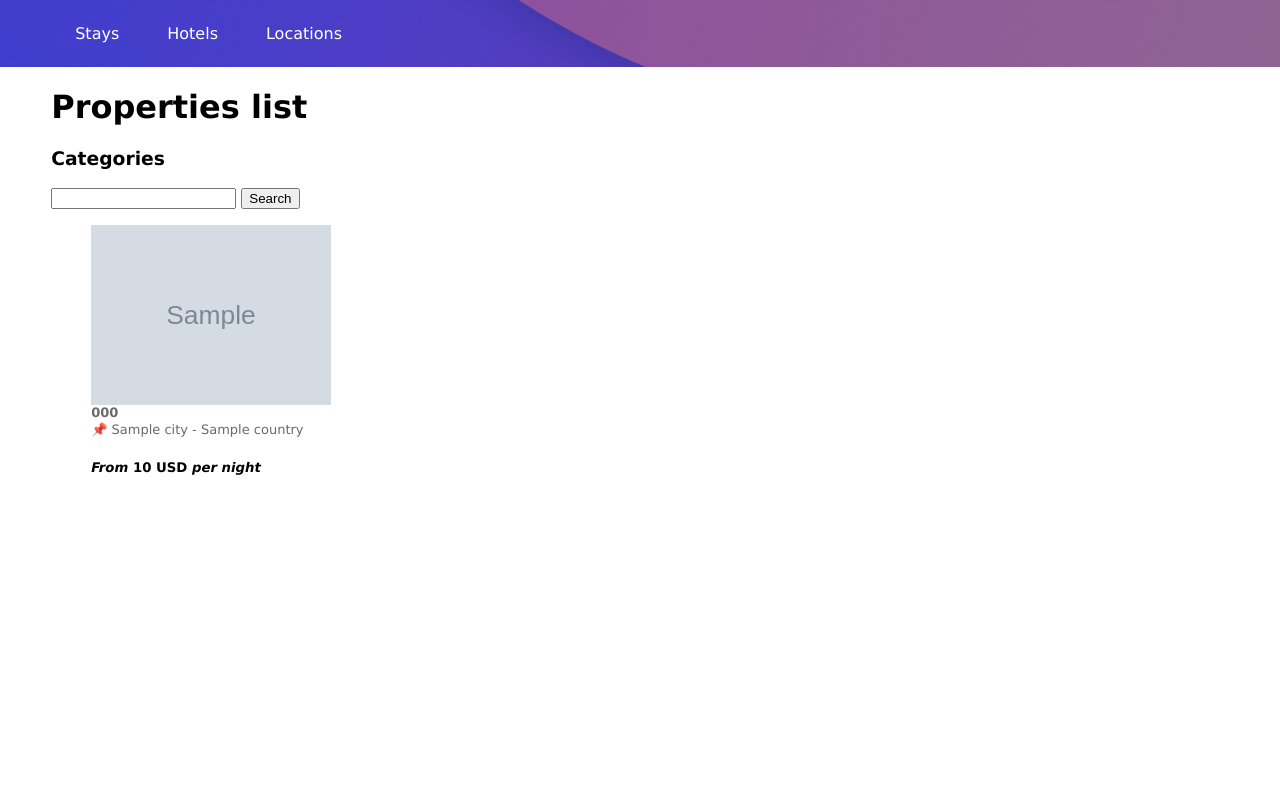
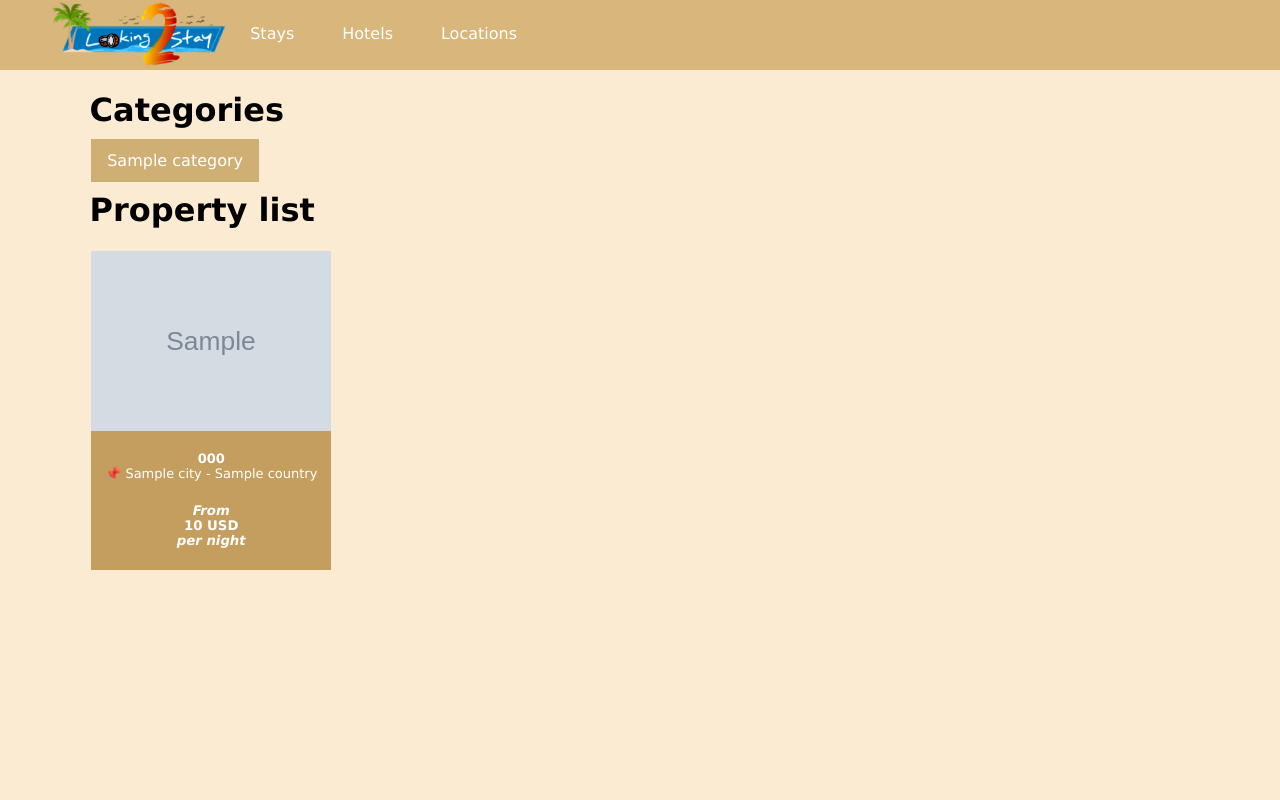
Before and after one commit to GalijotasE/looking_to_stay, a Django app: page /hotels/ in a window 1280 px wide. Run offline with Django 4.2, Linux system fonts and the light colour scheme; tables that the repository leaves empty hold one stand-in row (values such as "Sample post"); grey boxes marked "Sample" are stand-in pictures.

Commit message:
click here to see recent changes

```diff
--- a/looking_to_stay/looking_to_stay_app/models.py
+++ b/looking_to_stay/looking_to_stay_app/models.py
@@ -100,7 +100,7 @@ class Hotel(models.Model):
     )
     price_from = models.IntegerField('Price per night from')
     type_currency = models.ForeignKey(Currency, on_delete=models.SET_NULL, null=True, blank=True)
-    cover_photo = models.ImageField('Cover Photo', upload_to='covers', blank=True, null=True)
+    cover_photo = models.ImageField('Cover Photo', upload_to='covers', blank=True, null=True, )
 
     def __str__(self) -> str:
         return self.hotel_name
@@ -164,6 +164,13 @@ class Room(models.Model):
     class Meta:
         ordering = ['room_name',]
 
+class Image(models.Model):
+    hotel = models.ForeignKey(Hotel, on_delete=models.SET_NULL, null=True, blank=True)
+    image = models.FileField(upload_to='images/')
+
+    def __str__(self) -> str:
+        return self.hotel.hotel_name
+
 
 
 # class Reviews(models.Model):
--- a/looking_to_stay/looking_to_stay_app/static/lookingtostay/css/base.css
+++ b/looking_to_stay/looking_to_stay_app/static/lookingtostay/css/base.css
@@ -1,5 +1,5 @@
 body {
-    background-color: rgba(255, 255, 255, 0.815);
+    background-color: rgba(251, 231, 202, 0.815);
     font-family: 'Verdana';
     margin: 0;
     display: flex;
@@ -8,12 +8,21 @@ body {
     min-height: 100vh;
 }
 
+h1.hotelheader {
+    margin-left: 2.4rem;
+}
+
 header, main, footer {
     min-width: fit-content;
 }
 
 .banner-img {
-    background-image: url('img/bg.jpg');
+    /* background-image: url('img/bg.jpg'); */
+    background-color: rgb(217, 183, 124);
+}
+
+.logo {
+    height: 70px;
 }
 
 header {
@@ -40,28 +49,7 @@ header a {
 }
 
 header a:hover {
-    background-color: rgba(234, 234, 236, 0.429);
-}
-
-.btn {
-    border: none;
-    outline: none;
-    /* background-color: white; */
-    cursor: pointer;
-}
-
-.btn:hover {
-    background-color:rgb(218, 218, 218)
-}
-
-.btn.active {
-    background-color: #666;
-    color: white;
-}
-
-.button.aktyvus {
-    background-color: #666;
-    color: white;
+    background-color: rgba(203, 161, 89, 0.5);
 }
 
 ul.hotel_list {
@@ -71,31 +59,61 @@ ul.hotel_list {
     gap: 1rem;
 }
 
+/* property list individualios lenteles */
 ul.hotel_list li.hotel {
     flex-basis: 15rem;
     border: none;
-    background-color: rgba(255, 255, 255, 0.2);
+    background-color: rgb(195, 158, 94);
     padding: 0;
     list-style: none;
 }
 
+/* property list individualios lenteles hover */
+ul.hotel_list li.hotel:hover {
+    background-color: rgb(197, 149, 67);
+}
+
 ul.hotel_list li.hotel img {
     max-width: 100%;
-}
-
-ul.hotel_list li.hotel h4 {
-    margin-top: 0;
+    cursor: pointer;
 }
 
 ul.hotel_list li.hotel p {
     margin: 0;
     padding-bottom: 1;
-    color: rgb(106, 106, 106);
+    color: rgb(255, 255, 255);
     font-size: 13;
 }
 
-ul.hotel_list li.hotel h4 {
-    margin-bottom: 0;
+ul.hotel_list li.hotel h5 {
+    color: white;
+}
+
+/* dekoracija ant property pavadinimo property liste */
+ul.hotel_list li.hotel a {
+    text-decoration: none;
+}
+
+/* dekoracija ant property categories pavadinimu */
+a.category {
+    text-decoration: none;
+    border: none;
+    padding: 12px 16px;
+    background-color: rgb(208, 175, 117);
+    color: white;
+}
+
+/* properties categories mygtuku hover */
+a.category:hover {
+    background-color:rgb(203, 161, 89);
+}
+
+/* sarasas be tasku ant property categories pavadinimu */
+ul.cat {
+    list-style: none;
+    display: flex;
+    flex-direction: row;
+    gap: 1rem;
 }
 
 
@@ -115,6 +133,17 @@ ul.hotel_list li.hotel h4 {
     text-align: center;
 }
 
+.lower {
+    padding-top: 1rem;
+}
+
+/* property pavadinimas */
+.center.lower p {
+    font-size: 13px;
+}
+
+
+
 /* Paginator pasirinktas puslapis */
 .paginator span {
     background-color: rgb(138, 167, 255);
@@ -124,16 +153,3 @@ ul.hotel_list li.hotel h4 {
 .paginator a {
     background-color: rgb(255, 255, 255);
 }
-
-/* footer {
-    background-color:  rgb(138, 138, 138);
-    position: static;
-    bottom: 0;
-    width: 100%;
-
-}
-
-footer .container {
-    display: flex;
-    align-content: stretch;
-} */
--- a/looking_to_stay/looking_to_stay_app/templates/lookingtostay/base.html
+++ b/looking_to_stay/looking_to_stay_app/templates/lookingtostay/base.html
@@ -1,4 +1,5 @@
 {% load static %}
+<!DOCTYPE html>
 <html lang="en-US">
 <head>
     <meta charset="UTF-8">
@@ -13,6 +14,7 @@
         <div class="banner-img">
             <div class="container">
                 {% block nav %}
+                    <img class="logo" src="{% static 'lookingtostay/img/lookingtostaylogo.png' %}"">
                     <a href="{% url 'index' %}">Stays</a>
                     <a href="{% url 'hotels' %}">Hotels</a>
                     <a href="{% url 'locations' %}">Locations</a>
--- a/looking_to_stay/looking_to_stay_app/templates/lookingtostay/hotel_detail.html
+++ b/looking_to_stay/looking_to_stay_app/templates/lookingtostay/hotel_detail.html
@@ -3,7 +3,10 @@
 {% block title %}{{ object }}{% endblock title %}
 {% block content%}
 <h1>{{ object.hotel_name }}</h1>
-<h3>&#128204; {{ object.city }}</h3>
+<div>
+    <h3>&#128204; {{ object.city }}</h3>
+    <h5><i>From </i>{{ hotel.price_from }} {{ hotel.type_currency }}<i> per night </i></h5>
+</div>
 <p>Description<br>
     {{ hotel.description }}
 </p>
--- a/looking_to_stay/looking_to_stay_app/templates/lookingtostay/hotels.html
+++ b/looking_to_stay/looking_to_stay_app/templates/lookingtostay/hotels.html
@@ -2,32 +2,34 @@
 {% load static %}
 {% block title %} List Of Hotels - {{ block.super }}{% endblock title %}
 {% block content%}
-<h1> Properties list </h1>
-<div class="category_filter">
-    <h3>Categories</h3>
-    <ul>
+<h1 class="hotelheader">Categories</h1>
+<div>
+    <ul class="cat">
         {% for filter_category in categories %}
-            <li class="{% if filter_category == category %}current{% endif %}">{{ filter_category.link_filtered_hotels }}</li>
+        <li class="{% if filter_category == category %}current{% endif %}">{{ filter_category.link_filtered_hotels }}</li>
         {% endfor %}
     </ul>
-    <form class='searchmethod' action="{% url 'hotels' %}" method="get">
+    {% comment %} <form class='searchmethod' action="{% url 'hotels' %}" method="get">
         <input type="text" name="search", value="{{ request.GET.search }}">
         <button type="submit">Search</button>
-    </form>
+    </form> {% endcomment %}
 </div>
+<h1 class="hotelheader"> Property list </h1>
 <ul class="hotel_list">
-    {% for hotel in hotels %}
+    {% for hotel in hotel_list %}
         <li class="hotel">
-            {% comment %} <a href="{% url 'hotel' hotel.pk %}"> {% endcomment %}
+            <a href="{% url 'hotel' hotel.pk %}">
                 {% if hotel.cover_photo %}
                     <img src="{{ hotel.cover_photo.url }}">
                 {% else %}
                     <img src="{% static 'lookingtostay/img/hotel.jpg' %}">
                 {% endif %}
-                <p><b>{{ hotel.hotel_name}}</b><p>
-            </a>
-            <p>&#128204; {{ hotel.city }}</p>
-            <h5><i>From </i>{{ hotel.price_from }} {{ hotel.type_currency }}<i> per night </i></h5>
+                <div class="center lower">
+                <p><b>{{ hotel.hotel_name}}</b></p>
+                    </a>
+                    <p>&#128204; {{ hotel.city }}</p>
+                    <h5><i>From </i><br>{{ hotel.price_from }} {{ hotel.type_currency }}<br><i> per night </i></h5>
+                </div>
         </li>
     {% endfor %}
 </ul>
--- a/looking_to_stay/looking_to_stay_app/urls.py
+++ b/looking_to_stay/looking_to_stay_app/urls.py
@@ -4,7 +4,7 @@ from . import views
 
 urlpatterns = [
     path('', views.index, name='index'),
-    path('hotels/', views.hotels, name='hotels'),
-    path('hotels/<int:pk>', views.HotelDetailView.as_view(), name='hotel_detail'),
+    path('hotels/', views.HotelListView.as_view(), name='hotels'),
+    path('hotels/<int:pk>', views.HotelDetailView.as_view(), name='hotel'),
     path('locations/', views.locations, name='locations'),
 ]
--- a/looking_to_stay/looking_to_stay_app/views.py
+++ b/looking_to_stay/looking_to_stay_app/views.py
@@ -21,11 +21,11 @@ def index(request):
     return render(request, 'lookingtostay/index.html', context=context)
 
 
-def hotels(request):
-    paginator = Paginator(Hotel.objects.all(), 10)
-    page_number = request.GET.get('page')
-    paged_hotels = paginator.get_page(page_number)
-    return render(request, 'lookingtostay/hotels.html', {'hotels': paged_hotels})
+# def hotels(request):
+#     paginator = Paginator(Hotel.objects.all(), 10)
+#     page_number = request.GET.get('page')
+#     paged_hotels = paginator.get_page(page_number)
+#     return render(request, 'lookingtostay/hotels.html', {'hotels': paged_hotels})
 
 
 def locations(request):
@@ -39,19 +39,20 @@ class HotelDetailView(DetailView):
         single_hotel = get_object_or_404(Hotel, pk=hotel_id)
         return render(request, 'lookingtostay/hotel_detail.html', {'hotel': single_hotel})
 
-    def get_success_url(self):
-        return reverse('hotel', kwargs={'pk': self.get_object().id})
+    # def get_success_url(self):
+    #     return reverse('hotel', kwargs={'pk': self.get_object().id})
 
 
 class HotelListView(ListView):
     model = Hotel
+    paginate_by = 10
     template_name = 'lookingtostay/hotels.html'
 
     def get_queryset(self):
         queryset = super().get_queryset()
         search = self.request.GET.get('search')
         if search:
-            queryset.filter(Q(title__icontains=search) | Q(description__icontains=search))
+            queryset.filter(Q(hotel_name__icontains=search) | Q(description__icontains=search))
         category_id = self.request.GET.get('category_id')
         if category_id:
             queryset = queryset.filter(category__id=category_id)
```
Also changed, not shown: looking_to_stay/looking_to_stay_app/migrations/0011_image.py (added), looking_to_stay/looking_to_stay_app/migrations/0012_remove_image_images_image_image.py (added), looking_to_stay/looking_to_stay_app/static/lookingtostay/img/lookingtostaylogo.png (added), looking_to_stay/media/covers/ratonda.jpg (added).
